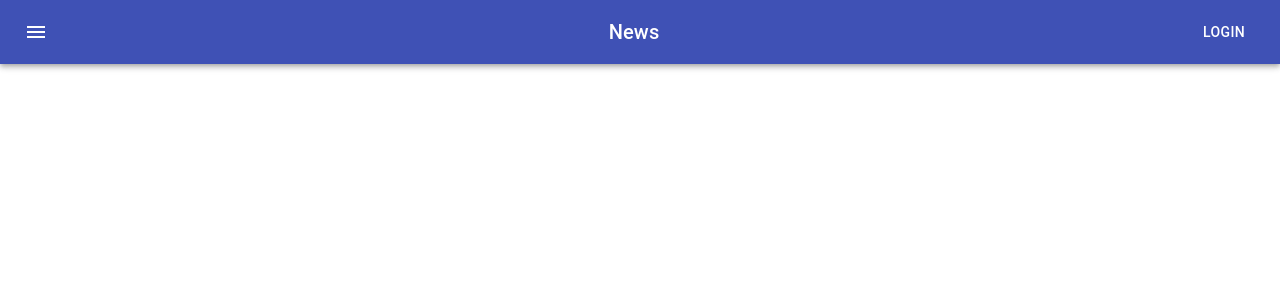
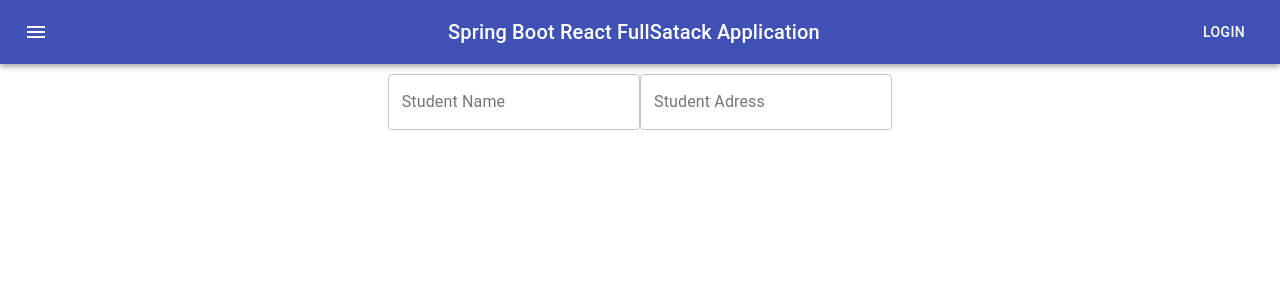
Before and after one commit to v-venturi/studentsystem-cli, a React (Create React App) app: page / in a window 1280 px wide. Shown: the top 300 px of the page. Built offline with nearby package versions, Linux system fonts and the light colour scheme.

Commit message:
new components created

```diff
--- a/src/App.js
+++ b/src/App.js
@@ -1,12 +1,14 @@
 
 import './App.css';
-import './AppBar';
-import Appbar from './AppBar';
+import './components/AppBar';
+import Appbar from './components/AppBar';
+import Student from './components/Student';
 
 function App() {
   return (
     <div className="App">
       <Appbar/>
+      <Student/>
 
     </div>
   );
--- a/src/AppBar.js
+++ b/src/components/AppBar.js
@@ -11,6 +11,7 @@ import MenuIcon from '@material-ui/icons/Menu';
 const useStyles = makeStyles((theme) => ({
   root: {
     flexGrow: 1,
+    marginBottom: 10,
   },
   menuButton: {
     marginRight: theme.spacing(2),
@@ -31,7 +32,7 @@ export default function Appbar() {
             <MenuIcon />
           </IconButton>
           <Typography variant="h6" className={classes.title}>
-            News
+            Spring Boot React FullSatack Application
           </Typography>
           <Button color="inherit">Login</Button>
         </Toolbar>
--- /dev/null
+++ b/src/components/Student.js
@@ -0,0 +1,23 @@
+import * as React from 'react';
+import Box from '@material-ui/core/Box';
+import TextField from '@material-ui/core/TextField';
+import { Container } from '@material-ui/core';
+
+export default function Student() {
+  return (
+
+    <Container>
+    <Box
+      component="form"
+      sx={{
+        '& > :not(style)': { m: 1, width: '25ch' },
+      }}
+      noValidate
+      autoComplete="off"
+    >
+      <TextField id="outlined-basic" label="Student Name" variant="outlined" />
+      <TextField id="outlined-basic" label="Student Adress" variant="outlined" />
+    </Box>
+    </Container>
+  );
+}
```
